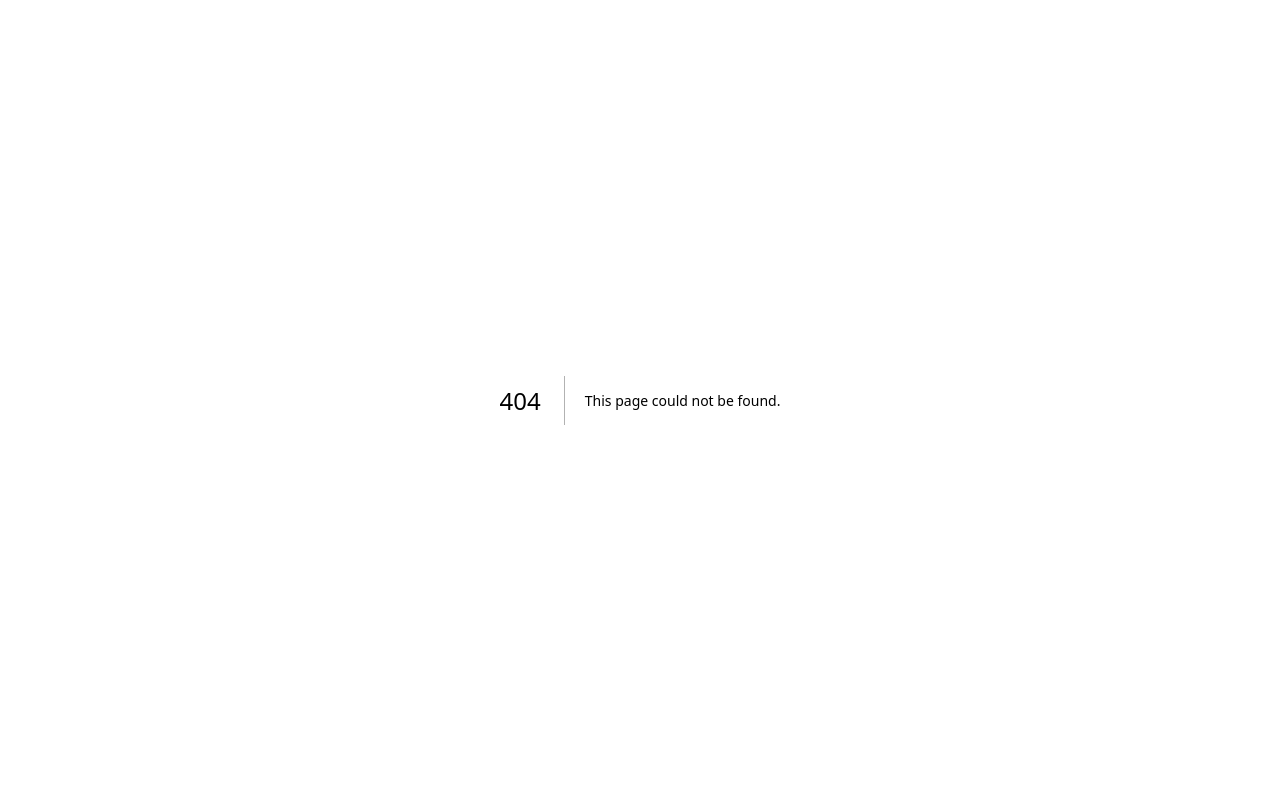
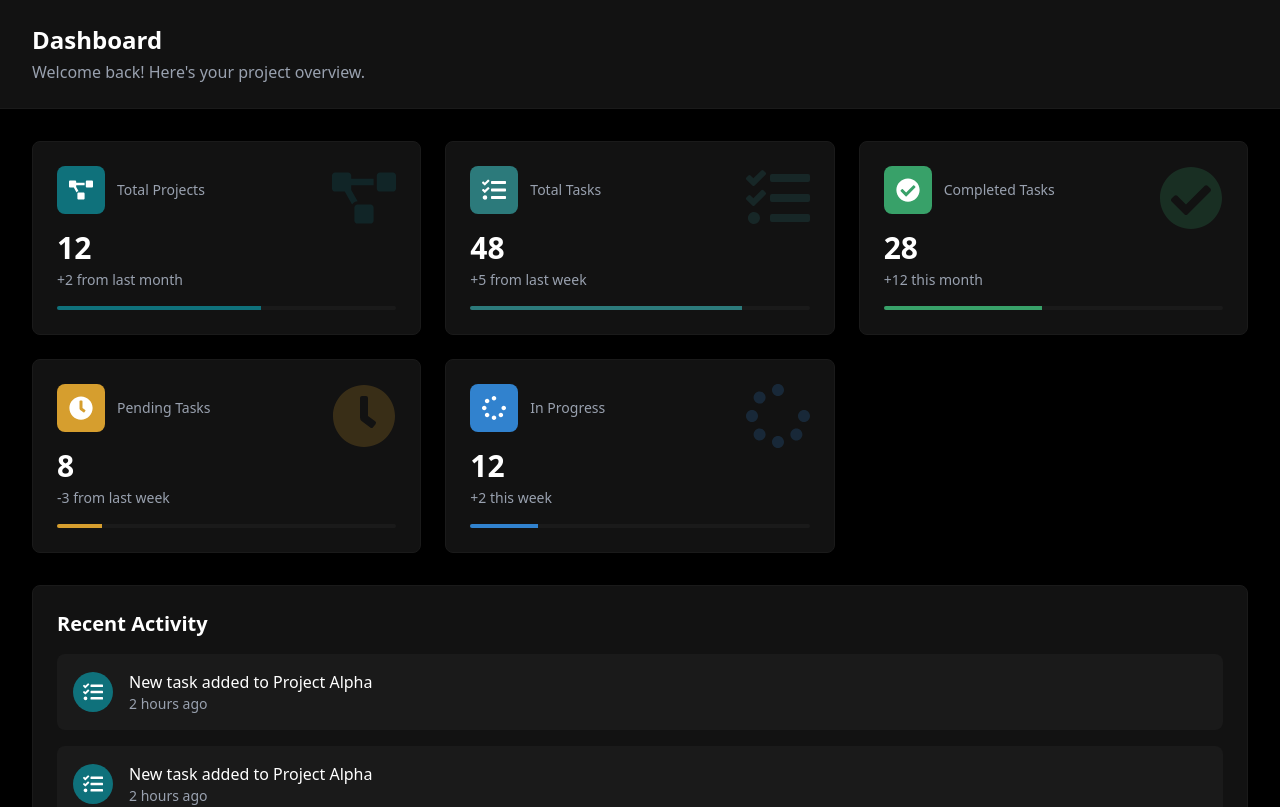
Before and after one commit to Arjunkumar1877/project-piolet-client, a Next.js app: page /dashboard in a window 1280 px wide. Before the commit this address had no page. Shown: the top 807 px of the page. Built offline with nearby package versions, Linux system fonts and the light colour scheme.

Commit message:
feat: dashboard ui

```diff
--- /dev/null
+++ b/src/app/dashboard/page.tsx
@@ -0,0 +1,125 @@
+'use client'
+
+import { FaProjectDiagram, FaTasks, FaCheckCircle, FaClock, FaSpinner } from 'react-icons/fa'
+
+export default function DashboardPage() {
+  // Static data for now
+  const stats = [
+    {
+      title: 'Total Projects',
+      value: 12,
+      icon: FaProjectDiagram,
+      color: 'bg-[#0f717b]',
+      textColor: 'text-[#0f717b]',
+      increase: '+2 from last month'
+    },
+    {
+      title: 'Total Tasks',
+      value: 48,
+      icon: FaTasks,
+      color: 'bg-[#2c7a7b]',
+      textColor: 'text-[#2c7a7b]',
+      increase: '+5 from last week'
+    },
+    {
+      title: 'Completed Tasks',
+      value: 28,
+      icon: FaCheckCircle,
+      color: 'bg-[#38a169]',
+      textColor: 'text-[#38a169]',
+      increase: '+12 this month'
+    },
+    {
+      title: 'Pending Tasks',
+      value: 8,
+      icon: FaClock,
+      color: 'bg-[#d69e2e]',
+      textColor: 'text-[#d69e2e]',
+      increase: '-3 from last week'
+    },
+    {
+      title: 'In Progress',
+      value: 12,
+      icon: FaSpinner,
+      color: 'bg-[#3182ce]',
+      textColor: 'text-[#3182ce]',
+      increase: '+2 this week'
+    }
+  ]
+
+  return (
+    <div className="min-h-screen bg-black">
+      {/* Header */}
+      <div className="bg-[#121212] border-b border-[#1a1a1a]">
+        <div className="px-8 py-6">
+          <h1 className="text-2xl font-bold text-white">Dashboard</h1>
+          <p className="text-gray-400 mt-1">Welcome back! Here's your project overview.</p>
+        </div>
+      </div>
+
+      {/* Stats Grid */}
+      <div className="p-8">
+        <div className="grid grid-cols-1 md:grid-cols-2 lg:grid-cols-3 gap-6">
+          {stats.map((stat, index) => (
+            <div
+              key={index}
+              className="bg-[#121212] rounded-lg p-6 border border-[#1a1a1a] shadow-lg hover:shadow-xl transition-all duration-300 hover:border-[#0f717b] group"
+            >
+              <div className="flex items-start justify-between">
+                <div>
+                  <div className="flex items-center">
+                    <div className={`${stat.color} p-3 rounded-lg`}>
+                      <stat.icon className="w-6 h-6 text-white" />
+                    </div>
+                    <p className="text-gray-400 ml-3 text-sm font-medium">
+                      {stat.title}
+                    </p>
+                  </div>
+                  <div className="mt-4">
+                    <h3 className="text-3xl font-bold text-white group-hover:text-[#0f717b] transition-colors">
+                      {stat.value}
+                    </h3>
+                    <p className="text-sm text-gray-400 mt-1">
+                      {stat.increase}
+                    </p>
+                  </div>
+                </div>
+                <div className={`${stat.textColor} opacity-20 group-hover:opacity-100 transition-opacity`}>
+                  <stat.icon className="w-16 h-16" />
+                </div>
+              </div>
+
+              {/* Progress bar */}
+              <div className="mt-4">
+                <div className="h-1 w-full bg-[#1a1a1a] rounded-full overflow-hidden">
+                  <div
+                    className={`h-full ${stat.color} transition-all duration-500 ease-in-out`}
+                    style={{ width: `${(stat.value / (stat.title === 'Total Projects' ? 20 : 60)) * 100}%` }}
+                  ></div>
+                </div>
+              </div>
+            </div>
+          ))}
+        </div>
+
+        {/* Recent Activity Section */}
+        <div className="mt-8 bg-[#121212] rounded-lg p-6 border border-[#1a1a1a]">
+          <h2 className="text-xl font-semibold text-white mb-4">Recent Activity</h2>
+          <div className="space-y-4">
+            {[1, 2, 3].map((_, index) => (
+              <div key={index} className="flex items-center p-4 bg-[#1a1a1a] rounded-lg">
+                <div className="h-10 w-10 rounded-full bg-[#0f717b] flex items-center justify-center">
+                  <FaTasks className="h-5 w-5 text-white" />
+                </div>
+                <div className="ml-4">
+                  <p className="text-white font-medium">New task added to Project Alpha</p>
+                  <p className="text-gray-400 text-sm">2 hours ago</p>
+                </div>
+              </div>
+            ))}
+          </div>
+        </div>
+      </div>
+    </div>
+  )
+}
--- a/src/app/login/page.tsx
+++ b/src/app/login/page.tsx
@@ -9,6 +9,7 @@ import toast from 'react-hot-toast'
 import { useLogin } from '@/src/api/mutations'
 import { useState } from 'react'
 import { FaRegEyeSlash, FaRegEye } from "react-icons/fa";
+import { useRouter } from 'next/navigation'
 
 const loginSchema = z.object({
   email: z.string().email('Invalid email address'),
@@ -21,7 +22,7 @@ export default function LoginPage() {
   const setUser = useAuthStore((state) => state.setUser)
   const setAccessToken = useAuthStore((state) => state.setAccessToken)
   const [showPassword, setShowPassword] = useState<boolean>(false)
-
+  const router = useRouter()
   const {
     register,
     handleSubmit,
@@ -46,7 +47,7 @@ export default function LoginPage() {
      setUser(res.user)
         setAccessToken(res.accessToken)
     toast.success(res.message)
-        // router.push('/dashboard')
+        router.push('/dashboard')
   }
 
   const handleShowPassword = (e: React.MouseEvent<HTMLButtonElement>) => {
--- a/src/app/signup/page.tsx
+++ b/src/app/signup/page.tsx
@@ -9,6 +9,7 @@ import toast from 'react-hot-toast'
 import { useSignup } from '@/src/api/mutations'
 import { useState } from 'react'
 import { FaRegEyeSlash, FaRegEye } from "react-icons/fa";
+import { useRouter } from 'next/navigation'
 
 const signupSchema = z.object({
   name: z.string().min(2, 'Name must be at least 2 characters'),
@@ -30,7 +31,7 @@ export default function SignupPage() {
   const setAccessToken = useAuthStore((state) => state.setAccessToken)
   const [showPassword, setShowPassword] = useState<boolean>(false)
   const [showConfirmPassword, setShowConfirmPassword] = useState<boolean>(false)
-
+  const router = useRouter()
   const {
     register,
     handleSubmit,
@@ -61,7 +62,7 @@ export default function SignupPage() {
     setUser(res.user)
     setAccessToken(res.accessToken)
     toast.success(res.message)
-    // router.push('/dashboard')
+    router.push('/dashboard')
   }
 
   const handleShowPassword = (e: React.MouseEvent<HTMLButtonElement>) => {
```
